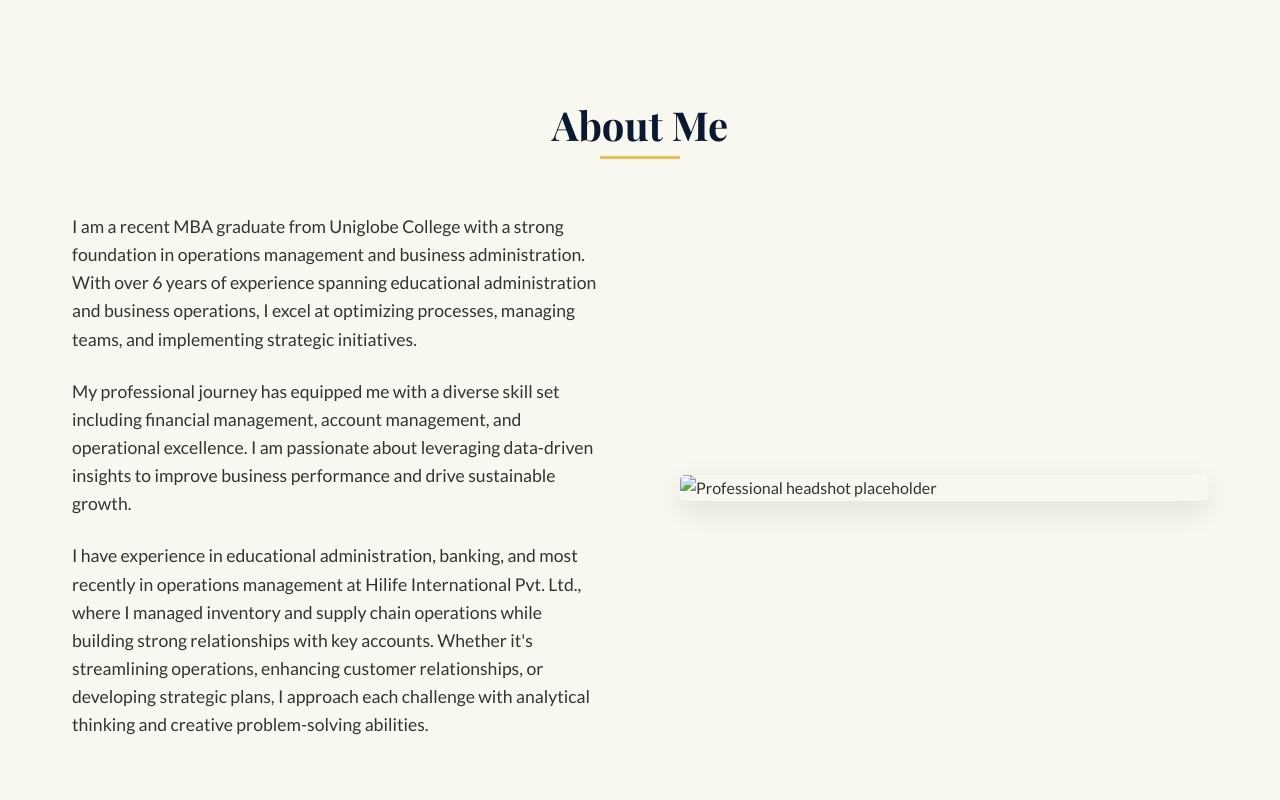
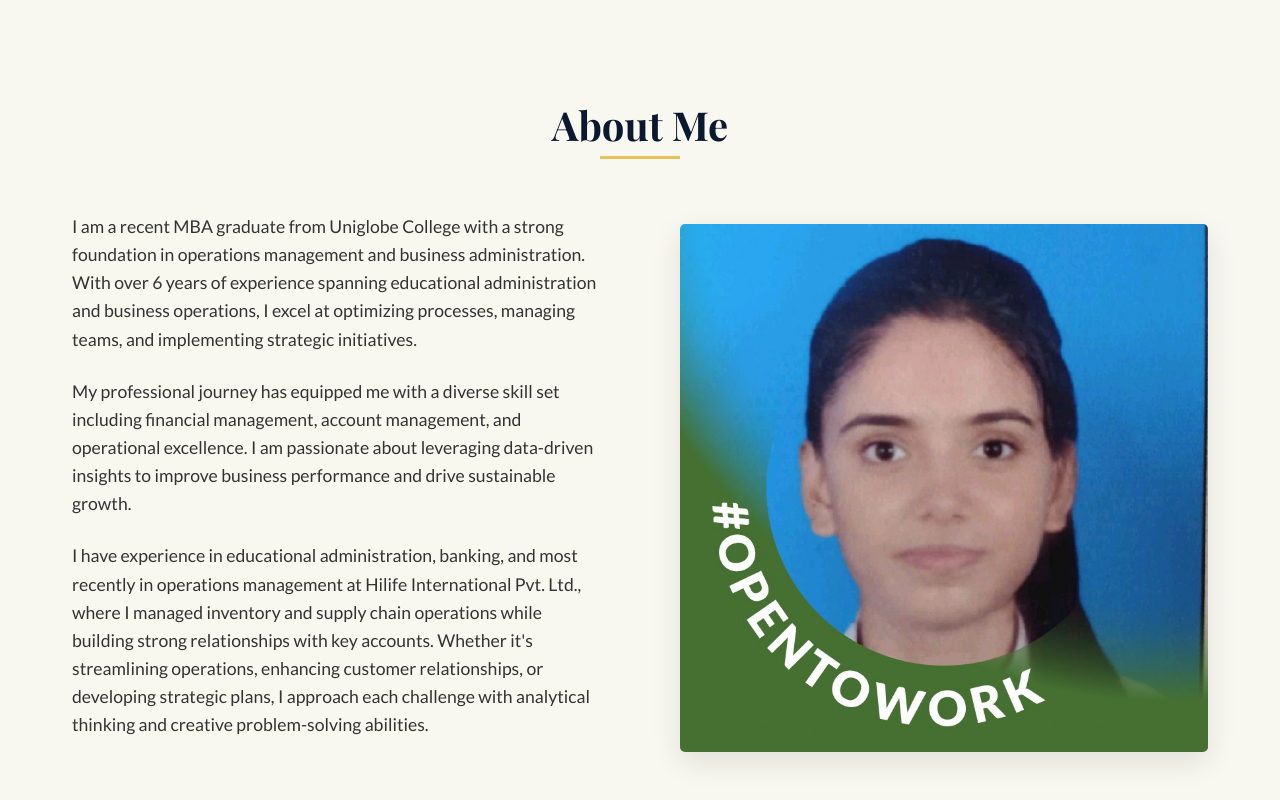
Before and after one commit to mehulsingh1209/salonigupta, a plain HTML site: page index.html in a window 1280 px wide. Shown: the part 827-1627 px from the top of the page. Drawn offline with nearby package versions, Linux system fonts and the light colour scheme.

Commit message:
Update index.html

```diff
--- a/index.html
+++ b/index.html
@@ -66,7 +66,7 @@
                 <p>I have experience in educational administration, banking, and most recently in operations management at Hilife International Pvt. Ltd., where I managed inventory and supply chain operations while building strong relationships with key accounts. Whether it's streamlining operations, enhancing customer relationships, or developing strategic plans, I approach each challenge with analytical thinking and creative problem-solving abilities.</p>
             </div>
             <div class="about-image slide-in-right">
-                <img src="/api/placeholder/500/600" alt="Professional headshot placeholder" loading="lazy">
+                <img src="saloni.jpeg" alt="Professional headshot placeholder" loading="lazy">
             </div>
         </div>
     </section>
```
